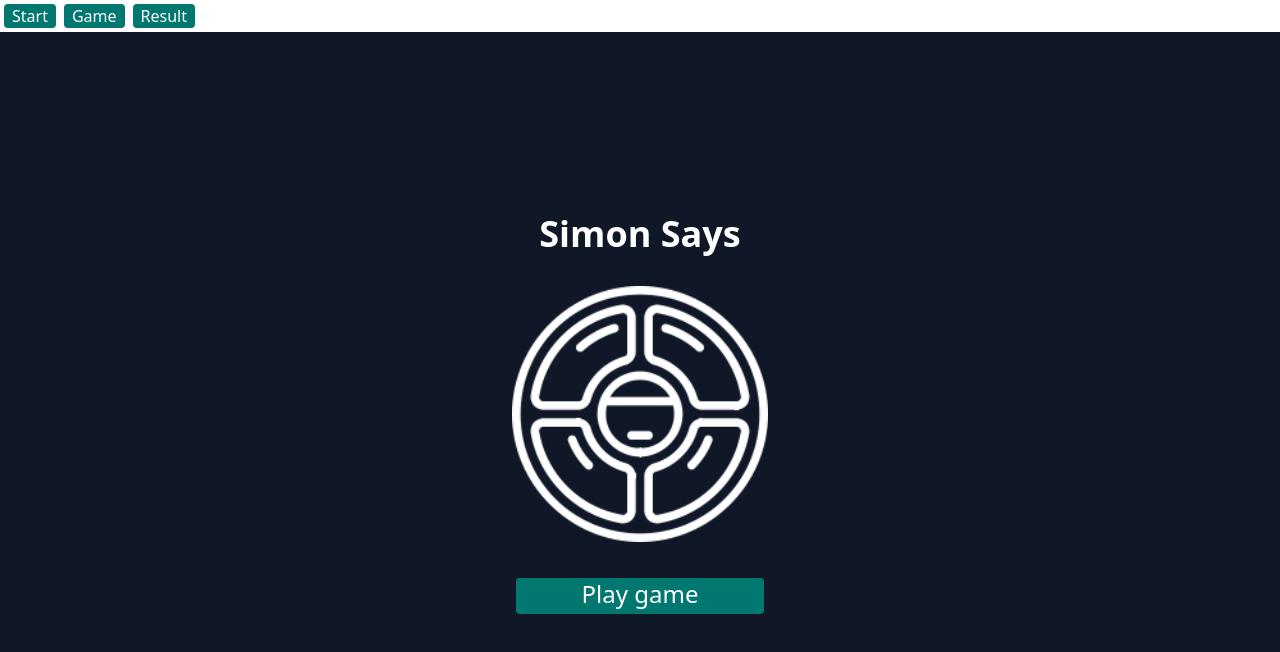
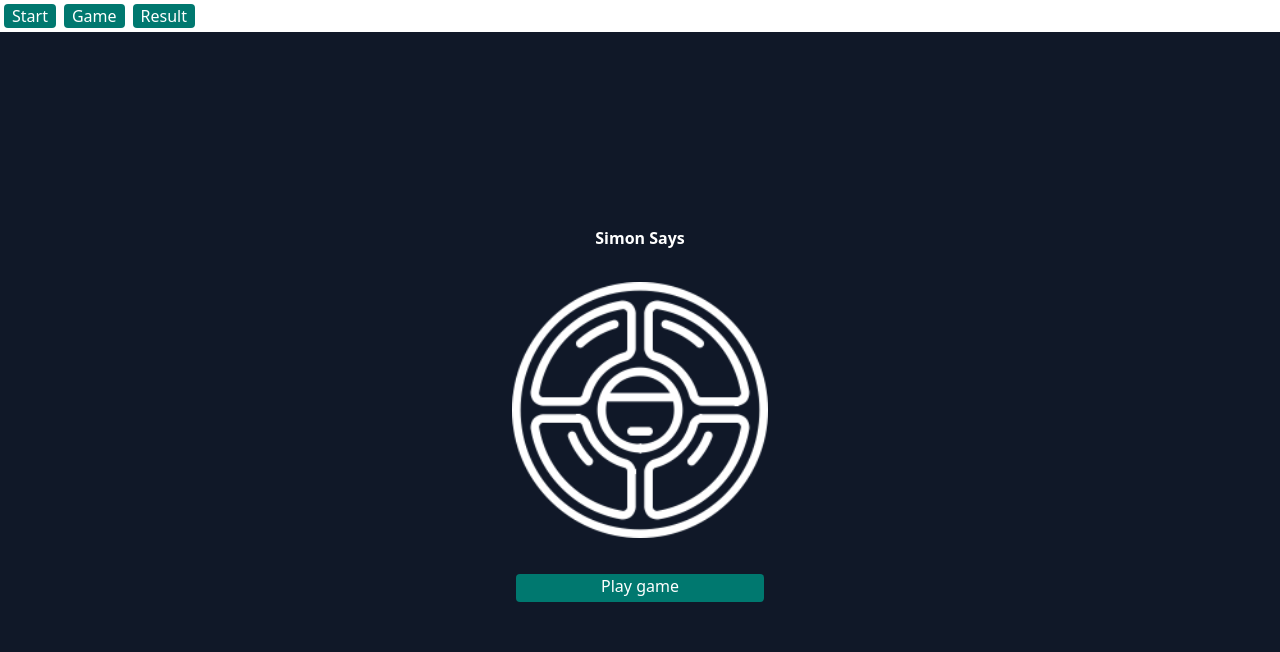
Before and after one commit to JumperOnJava/simon-says, a React (Vite) app: page / in a window 1280 px wide. Shown: the top 652 px of the page. Built offline with nearby package versions, Linux system fonts and the light colour scheme.

Commit message:
moved all large text to tile component

```diff
--- a/src/components/Button.tsx
+++ b/src/components/Button.tsx
@@ -12,8 +12,7 @@ export default function Button(props: ButtonProps) {
       className="rounded-sm bg-teal-700 hover:bg-teal-800 active:bg-teal-900 m-1 px-2 text-white font-sans"
       style={props.style}
       onClick={props.click}
-    >
-      {props.children}
-    </button>
+      children={props.children}
+    />
   );
 }
--- a/src/components/Counter.tsx
+++ b/src/components/Counter.tsx
@@ -1,4 +1,5 @@
 import "./slice.css";
+import Title from "./Title";
 
 interface CounterProps {
   score: number;
@@ -8,7 +9,7 @@ export default function Counter(props: CounterProps) {
   return (
     <div className="flex flex-1 justify-center items-center flex-col">
       <div>Score:</div>
-      <div className="text-4xl">{props.score}</div>
+      <Title size={4}>{props.score}</Title>
     </div>
   );
 }
--- /dev/null
+++ b/src/components/Title.tsx
@@ -0,0 +1,16 @@
+interface TitleProps {
+  size: 1 | 2 | 3 | 4 | 5 | 6 | 7 | 8;
+  className?: string;
+  children: React.ReactNode
+}
+
+export default function Title(props: TitleProps) {
+  let stylesize;
+  stylesize = props.size;
+
+  if (props.size === 1) {
+    stylesize = "";
+  }
+
+  return <span className={`text-${stylesize}xl ${props.className}`} children={props.children} />;
+}
--- a/src/pages/Home.tsx
+++ b/src/pages/Home.tsx
@@ -1,9 +1,10 @@
 import Button from "../components/Button"
+import Title from "../components/Title"
 
 export default function Home(){
     return <div className="justify-center align-middle flex flex-col w-64 gap-8">
-        <h1 className="text-4xl font-bold text-center">Simon Says</h1>
+        <Title size={4} className="font-bold text-center">Simon Says</Title>
         <img src="/simon.png" className="invert"></img>
-        <Button click={()=>{}}><span className="text-2xl block mb-1">Play game</span></Button>
+        <Button click={()=>{}}><Title size={2} className="block mb-1">Play game</Title></Button>
     </div>
 }
--- a/src/pages/Result.tsx
+++ b/src/pages/Result.tsx
@@ -1,5 +1,6 @@
 import { useEffect, useState } from "react";
 import Button from "../components/Button";
+import Title from "../components/Title";
 
 export default function Result() {
   const [score, setScore] = useState(0);
@@ -11,9 +12,9 @@ export default function Result() {
 
   return (
     <div className="flex flex-col items-center gap-8">
-      <div className="text-3xl">Your score:</div>
-      <div className="text-6xl font-bold">{score}</div>
-      <div className="text-xl">Good job</div>
+      <Title size={3}>Your score:</Title>
+      <Title size={6} className="font-bold">{score}</Title>
+      <Title size={1}>Good job</Title>
       <div>
         <Button>Home</Button>
         <Button>Restart</Button>
```
